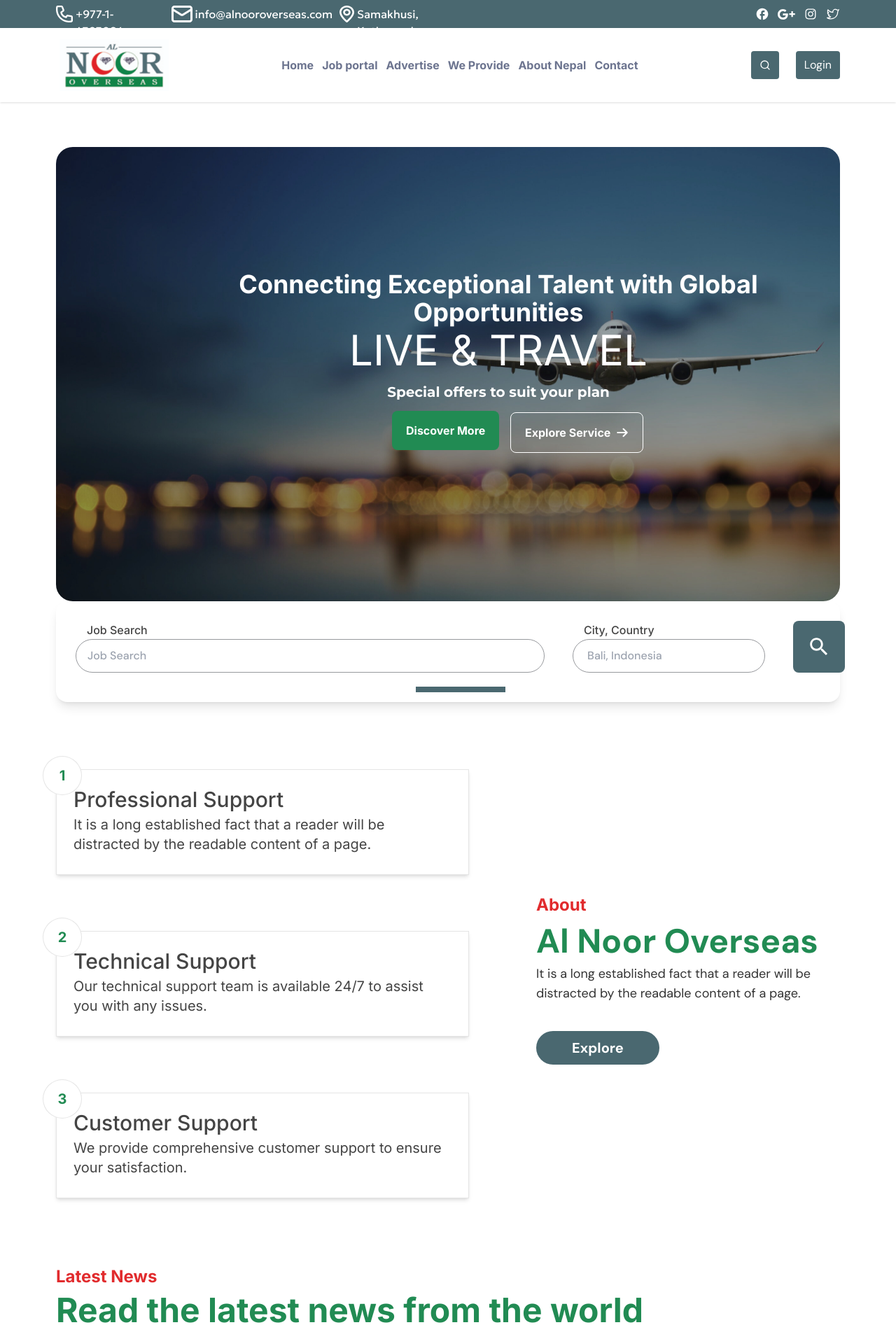
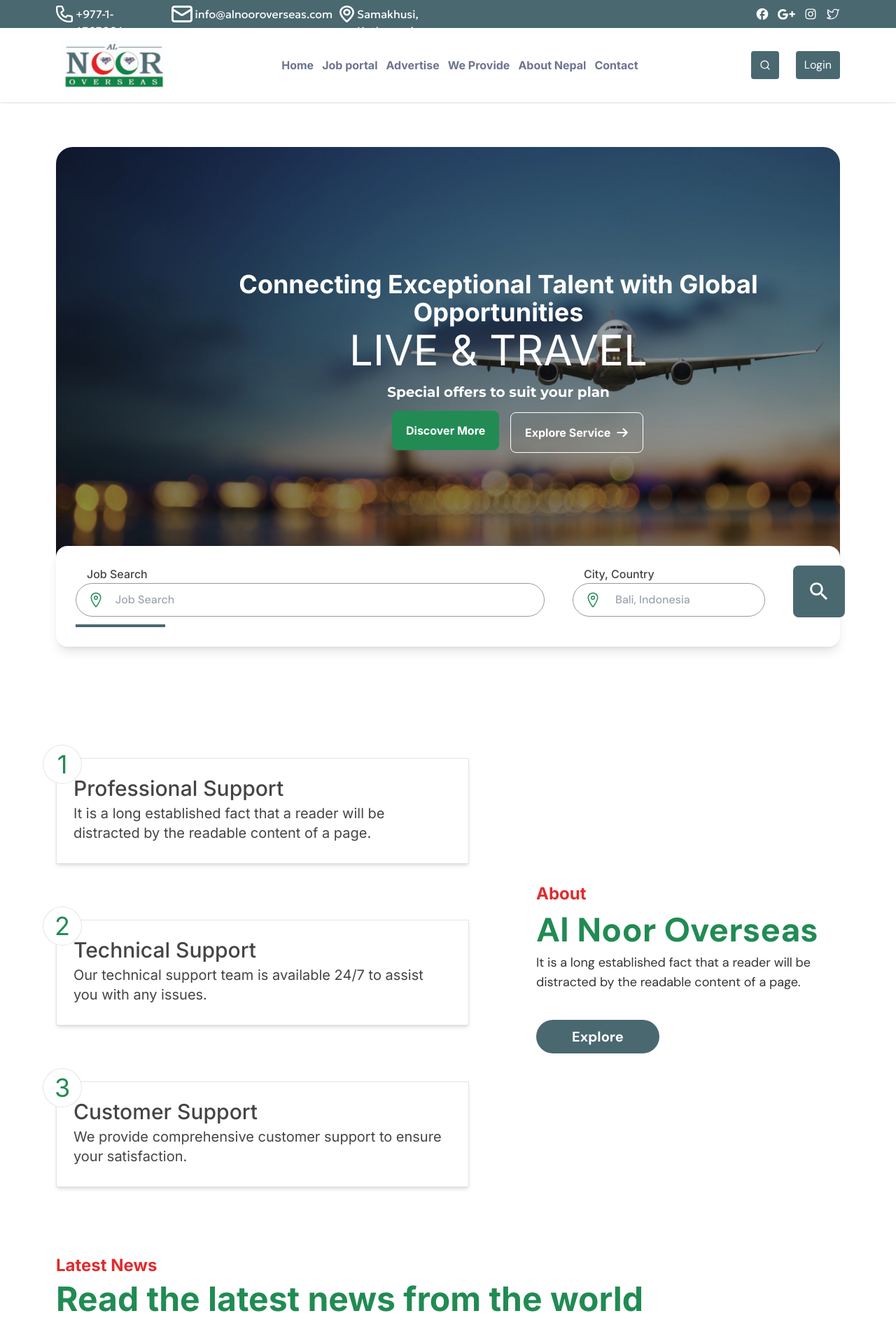
Before and after one commit to rhitik17/Al-noor-fe, a React (Vite) app: page / in a window 1280 px wide. Shown: the top 1893 px of the page at 70% size. Built offline with nearby package versions, Linux system fonts and the light colour scheme.

Commit message:
Updated components for Home page: JobSearchSection, SuccessStories, SupportCard, and Home page layout

```diff
--- a/src/components/home/JobSearchSection.jsx
+++ b/src/components/home/JobSearchSection.jsx
@@ -1,5 +1,6 @@
 import React from "react";
-import { LuSearch } from "react-icons/lu";
+import { FaLocationPin } from "react-icons/fa6";
+import { IoLocationOutline } from "react-icons/io5";
 
 const JobSearchSection = () => {
   return (
@@ -9,34 +10,44 @@ const JobSearchSection = () => {
         <div className="flex justify-center items-center gap-10">
           {/* Job Search Input */}
           <div className=" w-[670px]">
-          <span className="  text-neutral-black  font-medium font-inter pl-4">Job Search</span>
+            <span className="  text-neutral-black  font-medium font-inter pl-4">
+              Job Search
+            </span>
 
+            <div className="w-full h-12 flex items-center gap-x-4 px-4 rounded-full border border-neutral-lightGray">
+            <IoLocationOutline className="w-6 h-6 text-primary-green" />
               <input
                 type="text"
                 placeholder="Job Search"
-              className="w-full h-12 px-4 rounded-full border border-neutral-lightGray text-base font-medium"
+                className="w-10/12 text-base font-medium outline-none"
               />
+            </div>
           </div>
 
           {/* City, Country Input */}
           <div className=" w-[275px]">
-              <span className="   text-neutral-black  font-medium font-inter pl-4">City, Country</span>
+            <span className="   text-neutral-black  font-medium font-inter pl-4">
+              City, Country
+            </span>
+            <div className="w-full h-12 flex items-center gap-x-4 px-4 rounded-full border border-neutral-lightGray">
+            <IoLocationOutline className="w-6 h-6 text-primary-green" />
               <input
                 type="text"
                 placeholder=" Bali, Indonesia"
-              className="w-full h-12 px-4 rounded-full border border-neutral-lightGray text-base font-medium"
+                className=" text-base font-medium outline-none"
               />
+            </div>
           </div>
 
           {/* Search Button */}
-          <button className="w-[74px] h-[74px] bg-[#4a6870] rounded-lg flex justify-center items-center">
+          <button className="w-[74px] h-[74px] bg-primary-web rounded-lg flex justify-center items-center">
             <img src="/images/search.svg" alt="" />
           </button>
         </div>
 
         {/* Bottom Border Line */}
-        <div className="w-32 border-4 border-[#4a6870]" />
       </div>
+      <div className="w-32 border-2 border-primary-web " />
     </div>
   );
 };
--- a/src/components/home/SucessStories.jsx
+++ b/src/components/home/SucessStories.jsx
@@ -3,7 +3,7 @@ import React from "react";
 // TestimonialCard component for individual success story cards
 const TestimonialCard = ({ image, name, position, testimonial }) => {
   return (
-    <div className="w-96 h-52 p-8 bg-white shadow-lg flex flex-col gap-6">
+    <div className="w-full h-52 p-8 bg-white shadow-lg flex flex-col gap-6">
       <p className="text-gray-700 text-sm leading-snug">{testimonial}</p>
       <div className="flex items-center gap-5">
         <img className="w-14 h-14 rounded-full" src={image} alt={`${name}'s avatar`} />
@@ -16,7 +16,7 @@ const TestimonialCard = ({ image, name, position, testimonial }) => {
   );
 };
 
-// Main SuccessStories component
+
 const SuccessStories = () => {
   const testimonials = [
     {
@@ -40,18 +40,18 @@ const SuccessStories = () => {
   ];
 
   return (
-    <div className="w-full h-[578px] px-20 py-20 bg-green-700 flex justify-center items-center">
-      <div className="flex flex-col gap-12">
-        <div className="flex flex-col gap-4">
-          <div className="flex flex-col gap-3">
-            <h2 className="text-white text-2xl font-bold">Success Stories</h2>
-            <h3 className="text-white text-5xl font-bold">Read the latest news from the world</h3>
+    <div className="w-full h-[578px] px-20 py-20 bg-green-700 flex justify-start items-center font-inter">
+      <div className="w-full flex flex-col gap-12">
+        <div className="w-full flex flex-col gap-4">
+          <div className="flex flex-col gap-3 font-inter ">
+            <h2 className="text-white text-2xl font-semibold">Success Stories</h2>
+            <h3 className="text-white text-5xl font-semibold">Read the latest news from the world</h3>
           </div>
-          <p className="text-white text-base font-normal max-w-lg leading-7">
+          <p className="text-white text-base font-normal max-w-lg ">
             Lorem ipsum dolor sit amet, consectetur adipiscing elit.
           </p>
         </div>
-        <div className="relative flex gap-8">
+        <div className="relative w-full flex justify-between gap-8">
           {testimonials.map((testimonial, index) => (
             <TestimonialCard
               key={index}
--- a/src/components/home/SupportCard.jsx
+++ b/src/components/home/SupportCard.jsx
@@ -5,7 +5,7 @@ const ProfessionalSupportCard = ({ title, description, index }) => {
     <div className="relative w-[590px] min-h-[151px] px-6 py-6 bg-white shadow-md border border-black/10 flex flex-col items-start gap-2">
       {/* Circle with Number */}
       <div className="absolute top-[-20px] left-[-20px] w-14 h-14 flex items-center justify-center rounded-full bg-white  border border-black/10">
-        <span className="text-xl font-bold font-inter text-primary-green">{index + 1}</span>
+        <span className="text-4xl  font-inter text-primary-green">{index + 1}</span>
       </div>
 
       <div className="w-full flex flex-col items-start gap-1">
--- a/src/views/pages/Home.jsx
+++ b/src/views/pages/Home.jsx
@@ -29,10 +29,17 @@ const Home = () => {
     <>
       <section className="py-16">
         <div className="px-20  flex flex-col items-center">
-          <HeroSection />
-          <JobSearchSection />
 
-          <div className="w-full py-24 flex items-center justify-between gap-24 ">
+          {/* hero-section with job search */}
+          <div className=" mb-20 w-full relative  ">
+            <HeroSection />
+            <div className="w-full absolute bottom-[-10%] flex items-center justify-center">
+              <JobSearchSection />
+            </div>
+          </div>
+
+{/* Professional card and about card */}
+          <div className="w-full mt-12 py-24 flex items-center justify-between gap-24 ">
             <div className="w-9/12 space-y-20 ">
               {supports.map((support, index) => (
                 <div
@@ -53,6 +60,8 @@ const Home = () => {
               <AboutCard />
             </div>
           </div>
+
+          {/* latest news cards */}
           <LatestNews />
         </div>
         <SucessStories />
```
Lines whose indentation alone changed are shown as unchanged.
